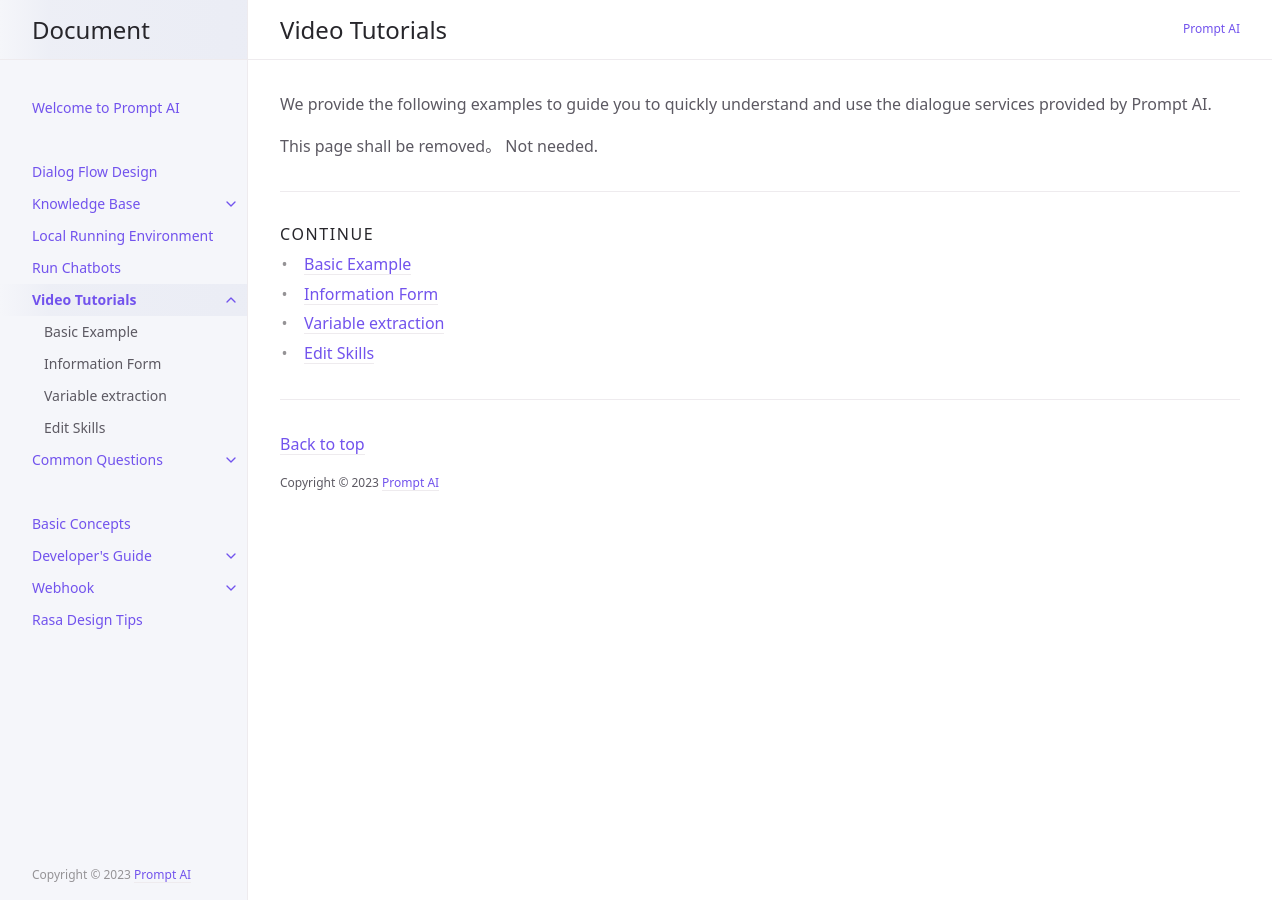
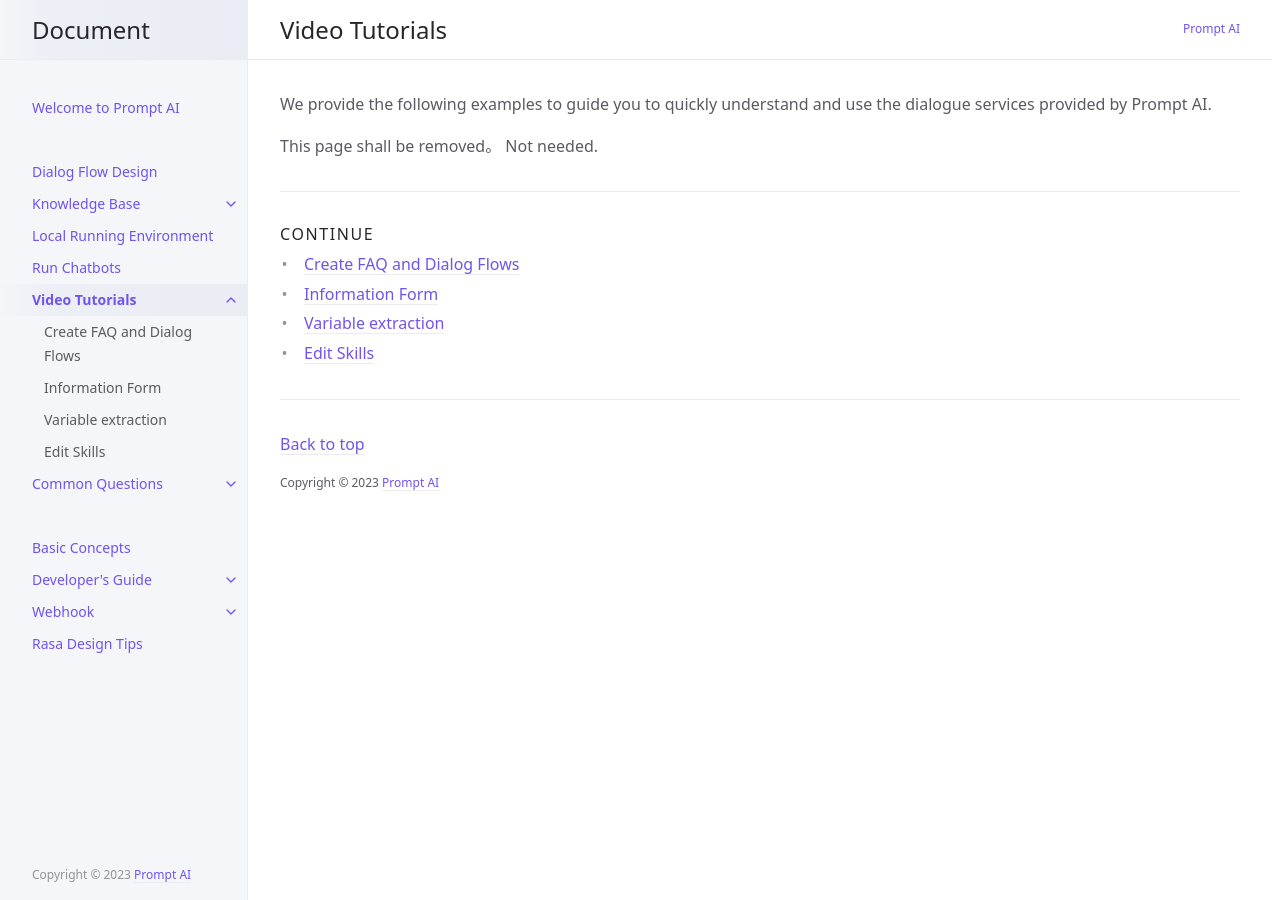
Before and after one commit to PromptAI/promptdialog, a Jekyll site: the page built from docs/example/index.md, in a window 1280 px wide. Built offline with Jekyll 4.4.1, drawn with Linux system fonts in a browser that asks for light colours.

Commit message:
Update faq-flow.md

```diff
--- a/docs/example/faq-flow.md
+++ b/docs/example/faq-flow.md
@@ -1,14 +1,10 @@
 ---
 layout: en
-title: Basic Example
+title: Create FAQ and Dialog Flows
 parent: Video Tutorials
 nav_order: 1
 ---
-# Basic Example
-{: .no_toc .header }
 
-## Video
-
-You can quickly learn how to create simple question and answer (FAQ) and dialogue flow graph through the following video.
+The following video demostrateds steps that create frequently answered questions (FAQ) and a dialog flow.
 
 <video src="/assets/images/example/video/basic.mov" width="100%" height="520px" controls="controls"></video>
```
